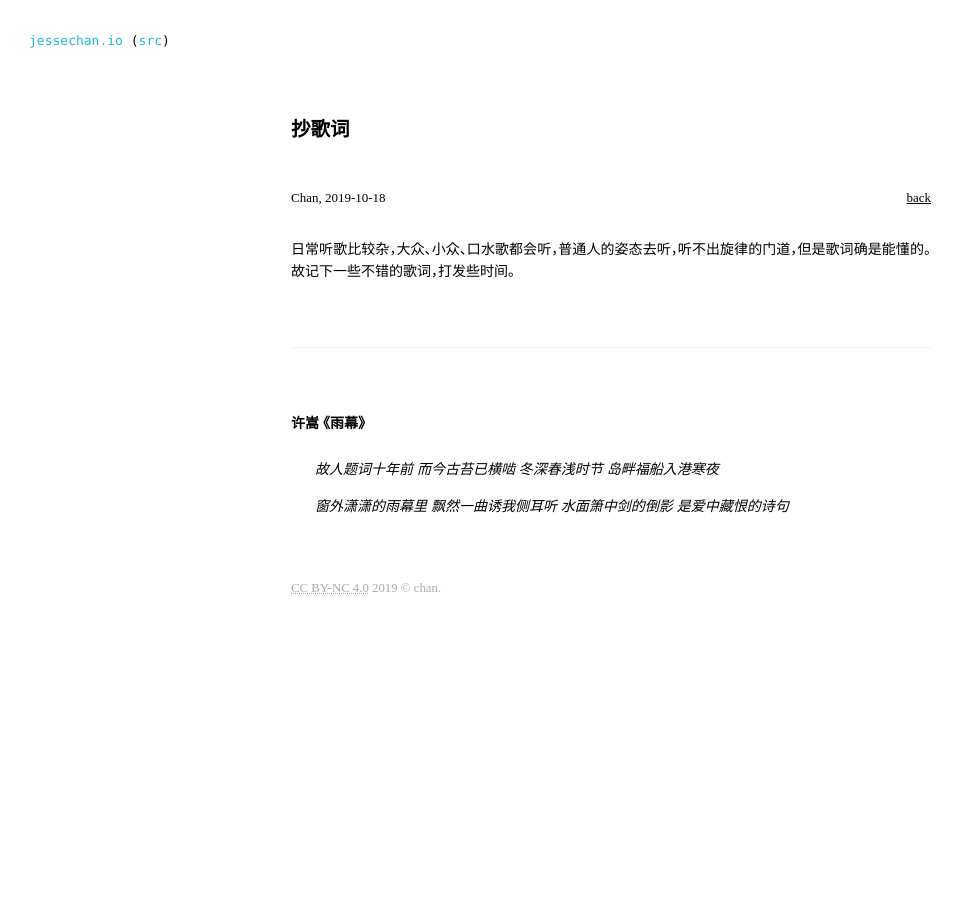
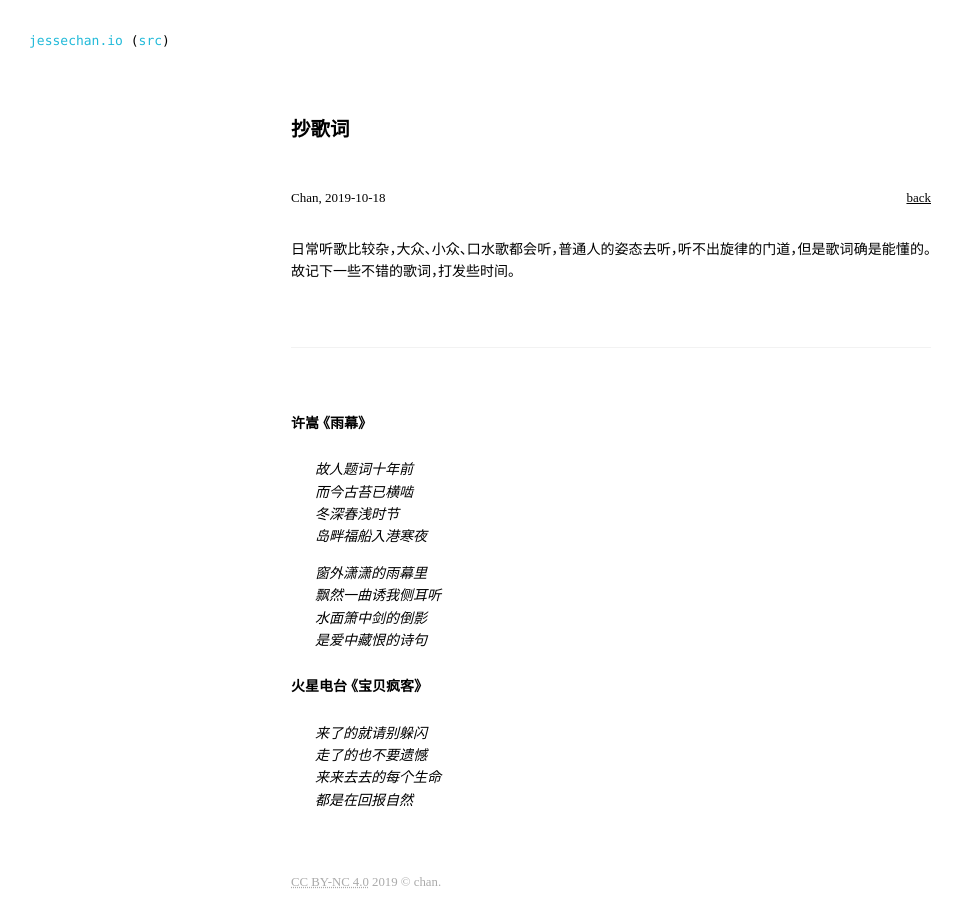
Before and after one commit to JesseEisen/chan, a Jekyll site: the page built from _posts/2019-10-18-lyrics.md, in a window 1280 px wide. Shown: the whole page, without its empty margins (29-991 px from the left). Built offline with Jekyll 4.4.1, drawn with Linux system fonts in a browser that asks for light colours; before the commit the page ends 900 px from its top, so only the background shows below that.

Commit message:
fix format

```diff
--- a/_posts/2019-10-18-lyrics.md
+++ b/_posts/2019-10-18-lyrics.md
@@ -23,3 +23,10 @@
 > 是爱中藏恨的诗句
 >
 >
+
+**火星电台 《宝贝疯客》**
+
+> 来了的就请别躲闪
+> 走了的也不要遗憾
+> 来来去去的每个生命
+> 都是在回报自然
```
